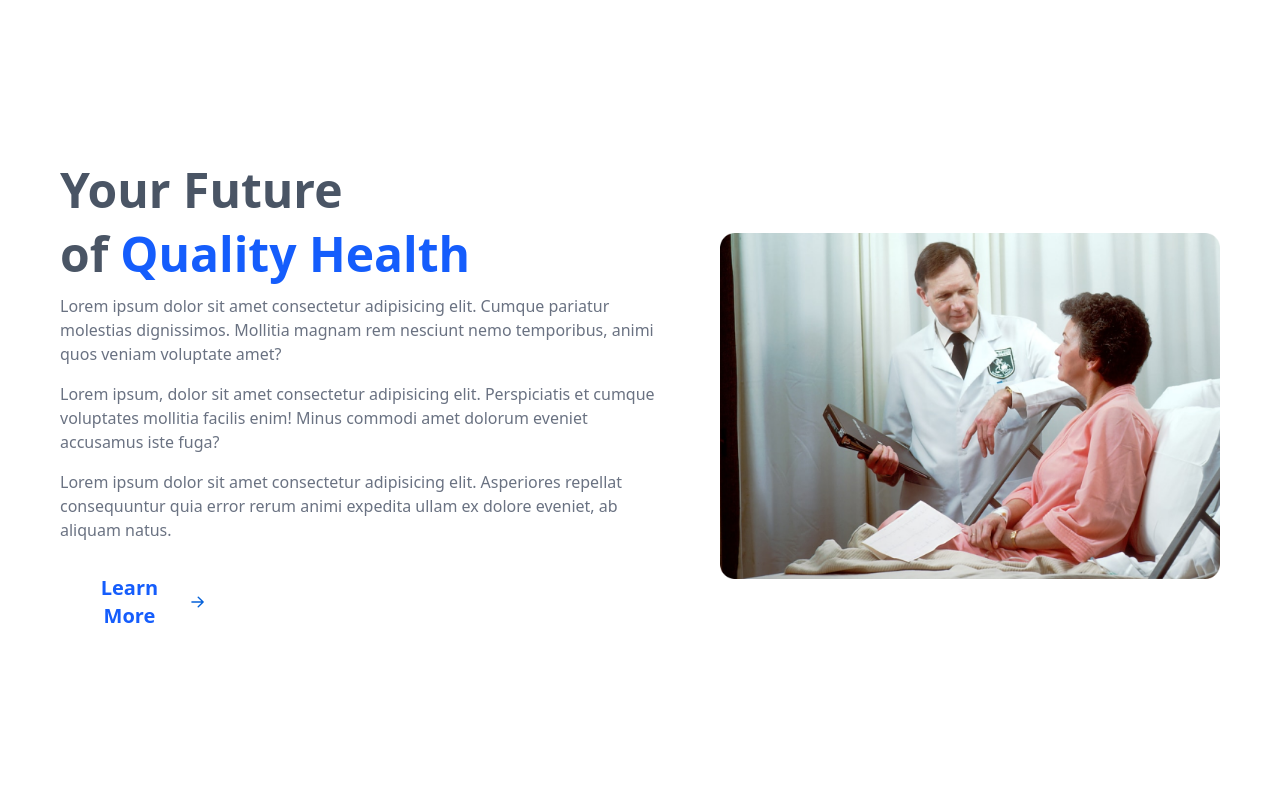
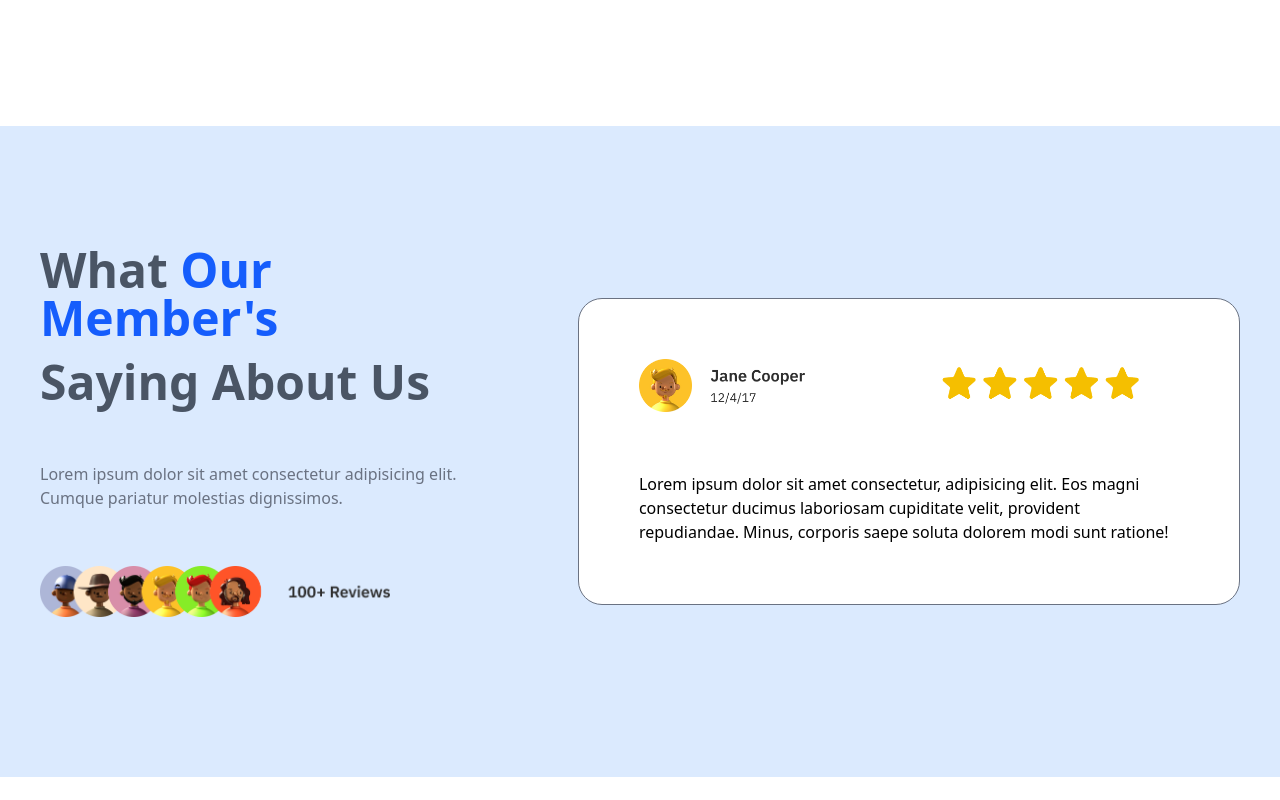
Before and after one commit to AhmedAfzal2089/medical-landing-page-intern, a React (Vite) app: page / in a window 1280 px wide. Shown: the part 1800-2600 px from the top of the page. Built offline with nearby package versions, Linux system fonts and the light colour scheme.

Commit message:
complete review of members section

```diff
--- a/src/App.jsx
+++ b/src/App.jsx
@@ -2,8 +2,8 @@ import ChooseUs from "./components/ChooseUs";
 import ConsultingSpec from "./components/ConsultingSpec";
 import Footer from "./components/Footer";
 import HeroSection from "./components/HeroSection";
+import MembersSayingAbt from "./components/MembersSayingAbt";
 import Navbar from "./components/Navbar";
-import OurMember from "./components/OurMember";
 import QualityHealth from "./components/QualityHealth";
 import SubscribeNews from "./components/SubscribeNews";
 
@@ -14,7 +14,7 @@ const App = () => {
       <HeroSection />
       <ConsultingSpec />
       <ChooseUs />
-      {/* <OurMember /> */}
+      <MembersSayingAbt />
       <QualityHealth />
       <SubscribeNews />
       <Footer />
--- /dev/null
+++ b/src/components/MembersSayingAbt.jsx
@@ -0,0 +1,39 @@
+import image from "../images/PersonDps/image.png";
+import janeImage from "../images/JaneCooper/image.png";
+const MembersSayingAbt = () => {
+  return (
+    <div className="flex flex-col lg:flex-row items-center justify-around mt-30 p-10 py-30 gap-15 bg-blue-100">
+      <div className="flex flex-col gap-4 lg:w-150">
+        <div className="">
+          <span className="text-5xl font-bold text-gray-600">What </span>
+          <span className="text-5xl font-bold text-blue-600">Our Member's</span>
+        </div>
+        <span className="text-5xl font-bold text-gray-600">
+          Saying About Us
+        </span>
+        <div className="flex items-center justify-center gap-4">
+          <span className="text-gray-500 lg:pt-10">
+            Lorem ipsum dolor sit amet consectetur adipisicing elit. Cumque
+            pariatur molestias dignissimos.
+          </span>
+        </div>
+
+        <div className="lg:py-10">
+          <img src={image} width={350} alt="" />
+        </div>
+      </div>
+      <div className="flex flex-col p-8 lg:p-15 gap-15 bg-white rounded-3xl w-80 lg:w-200 border border-gray-500">
+        <div>
+          <img src={janeImage} width={500} alt="" />
+        </div>
+        <div className="">
+          Lorem ipsum dolor sit amet consectetur, adipisicing elit. Eos magni
+          consectetur ducimus laboriosam cupiditate velit, provident
+          repudiandae. Minus, corporis saepe soluta dolorem modi sunt ratione!
+        </div>
+      </div>
+    </div>
+  );
+};
+
+export default MembersSayingAbt;
--- a/src/components/OurMember.jsx
+++ /dev/null
@@ -1,12 +0,0 @@
-import React from "react";
-import PersonsDp from "../svgs/PersonsDp";
-
-const OurMember = () => {
-  return (
-    <div>
-      <PersonsDp />
-    </div>
-  );
-};
-
-export default OurMember;
```
Also changed, not shown: src/images/JaneCooper/image.png (added), src/images/PersonDps/image.png (added).
